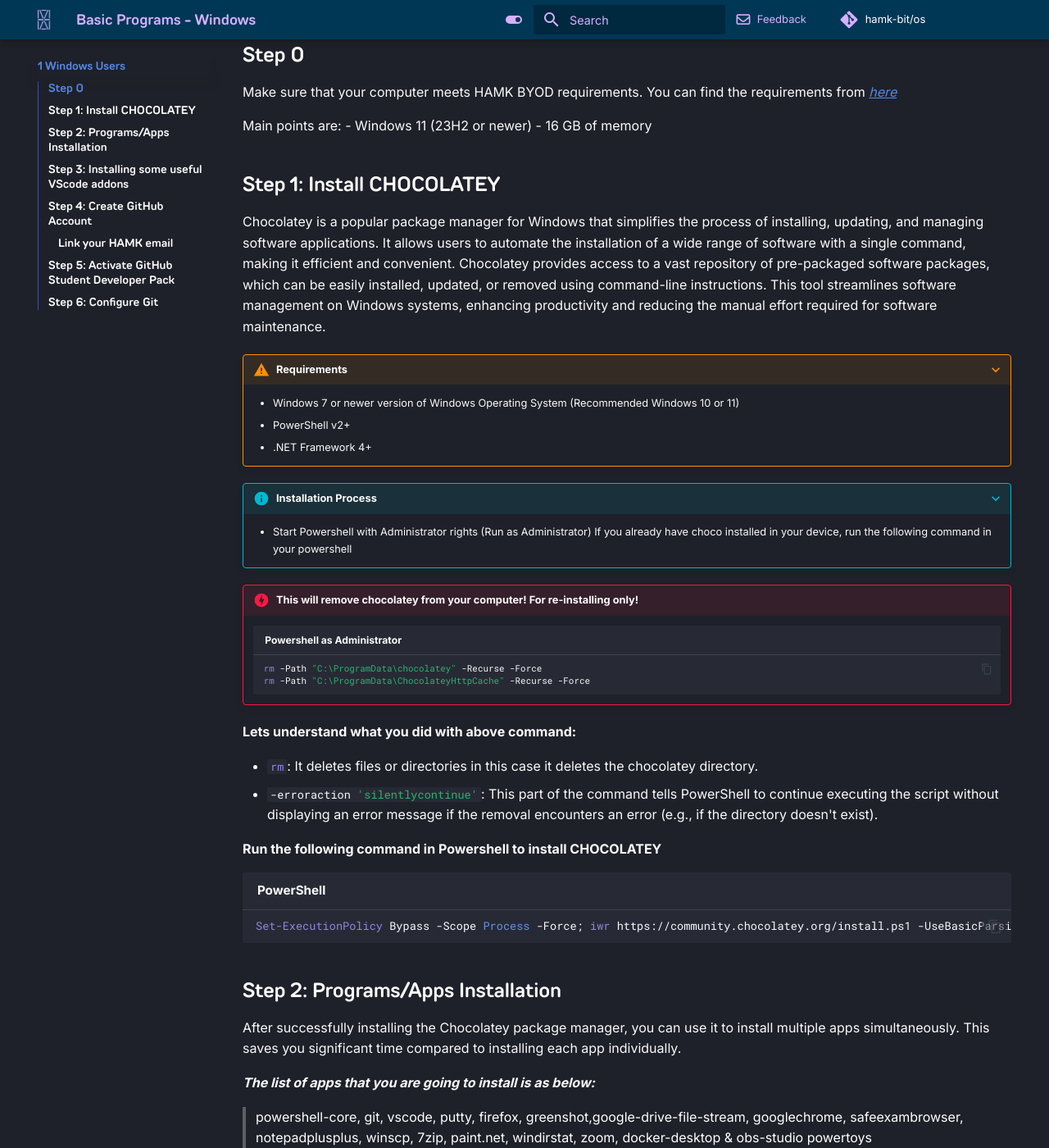
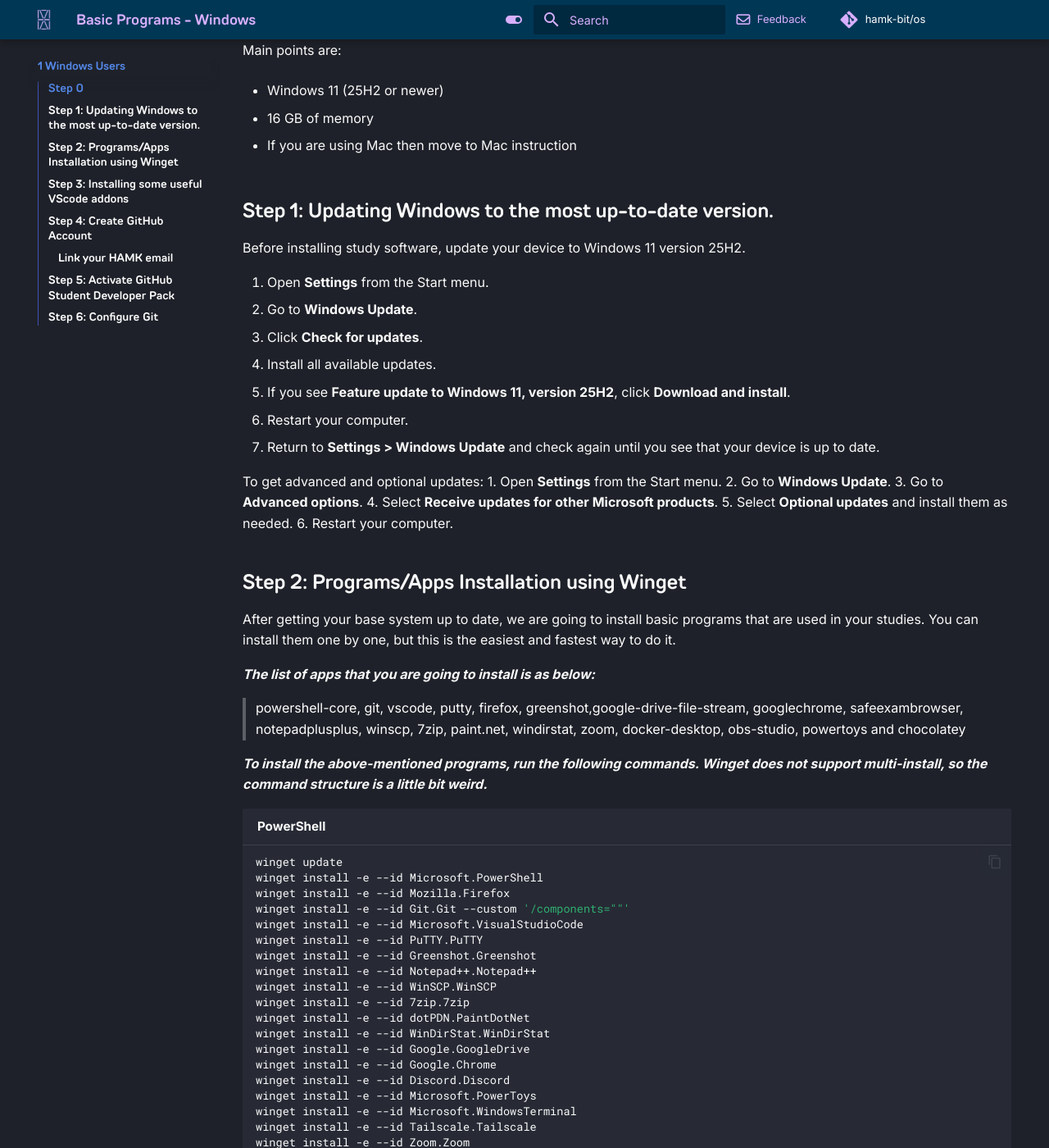
Before and after one commit to hamk-business-information-technology/os, an MkDocs documentation site: the page built from docs/index.md, in a window 1280 px wide and 1400 px high, scrolled down 508 px. Shown: the whole window at 82% size. Built offline with MkDocs 1.6.1 and Material for MkDocs 9.7.7, drawn with Linux system fonts in a browser that asks for light colours; comment, search, counter and statistics services are not loaded; a style sheet for code colours, icons or effects is not loaded; some of the changed text lies outside the part shown.

Commit message:
Update to Winget  and make devcontainer work

````diff
--- a/docs/index.md
+++ b/docs/index.md
@@ -3,9 +3,7 @@
 ---
 # Installation of basic programs (HAMK BYOD) in students' personal devices (Windows).
 
-The following guidelines utilizes the **chocolatey package manager** for **Windows** to install several applications that are used in different modules in HAMK.
-
-The provided instructions use the **Chocolatey package manager** on **Windows** to install various applications needed for different modules at HAMK. It's important to install these tools on the device you'll use for studying, as they'll be essential throughout your studies.
+The following guidelines utilizes the [Winget] (https://learn.microsoft.com/en-us/windows/package-manager/winget/) to install several applications that are used in different cources in HAMK.
 
 ???+ note
     Remember, if you switch to a new device, just follow these instructions to ensure you have the necessary tools:
@@ -16,55 +14,116 @@
 Make sure that your computer meets HAMK BYOD requirements. You can find the requirements from [here](https://www.hamk.fi/en/student-pages/it-services-for-students/it-rules-and-guidelines/)
 
 Main points are:
-- Windows 11 (23H2 or newer)
+
+- Windows 11 (25H2 or newer)
+
 - 16 GB of memory
 
-## Step 1: Install CHOCOLATEY
+- If you are using Mac then move to Mac instruction
 
-Chocolatey is a popular package manager for Windows that simplifies the process of installing, updating, and managing software applications. It allows users to automate the installation of a wide range of software with a single command, making it efficient and convenient. Chocolatey provides access to a vast repository of pre-packaged software packages, which can be easily installed, updated, or removed using command-line instructions. This tool streamlines software management on Windows systems, enhancing productivity and reducing the manual effort required for software maintenance.
+## Step 1: Updating Windows to the most up-to-date version.
 
-???+ warning "Requirements"
-    * Windows 7 or newer version of Windows Operating System (Recommended Windows 10 or 11)
-    * PowerShell v2+
-    * .NET Framework 4+
+Before installing study software, update your device to Windows 11 version 25H2.
 
-???+ info "Installation Process"
-    * Start Powershell with Administrator rights (Run as Administrator)
-    If you already have choco installed in your device, run the following command in your powershell
+1. Open **Settings** from the Start menu.
+2. Go to **Windows Update**.
+3. Click **Check for updates**.
+4. Install all available updates.
+5. If you see **Feature update to Windows 11, version 25H2**, click **Download and install**.
+6. Restart your computer.
+7. Return to **Settings > Windows Update** and check again until you see that your device is up to date.
 
-!!! danger "This will remove chocolatey from your computer! For re-installing only!"
-    ```powershell title="Powershell as Administrator"
-    rm -Path "C:\ProgramData\chocolatey" -Recurse -Force
-    rm -Path "C:\ProgramData\ChocolateyHttpCache" -Recurse -Force
-    ```
-**Lets understand what you did with above command:**
+To get advanced and optional updates:
+1. Open **Settings** from the Start menu.
+2. Go to **Windows Update**.
+3. Go to **Advanced options**.
+4. Select **Receive updates for other Microsoft products**.
+5. Select **Optional updates** and install them as needed.
+6. Restart your computer.
 
-- `#!powershell rm`: It deletes files or directories in this case it deletes the chocolatey directory.
-- `#!powershell -erroraction 'silentlycontinue'`: This part of the command tells PowerShell to continue executing the script without displaying an error message if the removal encounters an error (e.g., if the directory doesn't exist).
 
-**Run the following command in Powershell to install CHOCOLATEY**
 
-```powershell
-Set-ExecutionPolicy Bypass -Scope Process -Force; iwr https://community.chocolatey.org/install.ps1 -UseBasicParsing | iex
-```
+## Step 2: Programs/Apps Installation using Winget
 
-## Step 2: Programs/Apps Installation
+After getting your base system up to date, we are going to install basic programs that are used in your studies. You can install them one by one, but this is the easiest and fastest way to do it.
 
-After successfully installing the Chocolatey package manager, you can use it to install multiple apps simultaneously. This saves you significant time compared to installing each app individually.
 
 ***The list of apps that you are going to install is as below:*** <br>
 
-> powershell-core, git, vscode, putty, firefox, greenshot,google-drive-file-stream, googlechrome, safeexambrowser, notepadplusplus, winscp, 7zip,  paint.net, windirstat, zoom, docker-desktop & obs-studio powertoys
+> powershell-core, git, vscode, putty, firefox, greenshot,google-drive-file-stream, googlechrome, safeexambrowser, notepadplusplus, winscp, 7zip,  paint.net, windirstat, zoom, docker-desktop, obs-studio, powertoys and chocolatey
 
-***To install the above mentioned programs run the following script***
+***To install the above-mentioned programs, run the following commands. Winget does not support multi-install, so the command structure is a little bit weird.***
 
 ```powershell
-choco install powershell-core git vscode putty greenshot notepadplusplus winscp 7zip paint.net windirstat zoom obs-studio docker-desktop google-drive-file-stream googlechrome safeexambrowser firefox curl powertoys vmwareworkstation -y
+winget update
+winget install -e --id Microsoft.PowerShell
+winget install -e --id Mozilla.Firefox
+winget install -e --id Git.Git --custom '/components=""'
+winget install -e --id Microsoft.VisualStudioCode
+winget install -e --id PuTTY.PuTTY
+winget install -e --id Greenshot.Greenshot
+winget install -e --id Notepad++.Notepad++
+winget install -e --id WinSCP.WinSCP
+winget install -e --id 7zip.7zip
+winget install -e --id dotPDN.PaintDotNet
+winget install -e --id WinDirStat.WinDirStat
+winget install -e --id Google.GoogleDrive
+winget install -e --id Google.Chrome
+winget install -e --id Discord.Discord
+winget install -e --id Microsoft.PowerToys
+winget install -e --id Microsoft.WindowsTerminal
+winget install -e --id Tailscale.Tailscale
+winget install -e --id Zoom.Zoom
+winget install -e --id Nvidia.GeForceNow
+winget install -e --id Syncthing.Syncthing
+winget install -e --id OpenWhisperSystems.Signal
+winget install -e --id Valve.Steam
+winget install -e --id EpicGames.EpicGamesLauncher
+winget install -e --id HandBrake.HandBrake
+winget install -e --id VideoLAN.VLC
+winget install -e --id cURL.cURL
+winget install -e --id Logitech.Options
+winget install -e --id Gyan.FFmpeg
+winget install -e --id Audacity.Audacity
+winget install -e --id OBSProject.OBSStudio
+winget install -e --id Microsoft.Sysinternals.RDCMan
+winget install -e --id Microsoft.Office
+winget install -e --id Nvidia.CUDA
+winget install -e --id Docker.DockerDesktop
+winget install -e --id Chocolatey.Chocolatey
+```
 
-```
+??? note "Basic commands for Winget (Click to open)"
+
+    ```powershell
+    # Search for an app
+    winget search vscode
+
+    # Check for available upgrades
+    winget upgrade
+
+    # Upgrade all apps on your computer
+    winget upgrade --all
+
+    # Upgrade a specific app
+    winget upgrade -e --id VideoLAN.VLC
+
+    # Pin an app version (prevent upgrades)
+    winget pin add --id VideoLAN.VLC
+
+    # List pinned apps
+    winget pin list
+
+    # Remove a pin
+    winget pin remove --id VideoLAN.VLC
+    ```
+
+
+
+
 ## Step 3: Installing some useful VScode addons
 
-* Restart your Powershell session
+* Restart your Powershell session by closing the window and opening it again
 * Run the following commands
 
 ```powershell linenums="1"
@@ -97,9 +155,9 @@
   - It helps to verify your identity which is important when collaborating on academic projects during the module.
   - You might have access to educational resources for students or discounts.
 
-***Mandatory for all*** <br>
-!!! Warning
-    It is mandatory for all students to get the GitHub Student Developer Pack, which is used in education.
+
+!!! Warning "Mandatory for all"
+    We will be using Github Student pack. For that we need to link your Github account to @student.hamk.fi email address.
 
 Please follow the instructions below:
 
````
Also changed, not shown: other parts of docs/index.md (+0 -1 lines), 2 other files.
